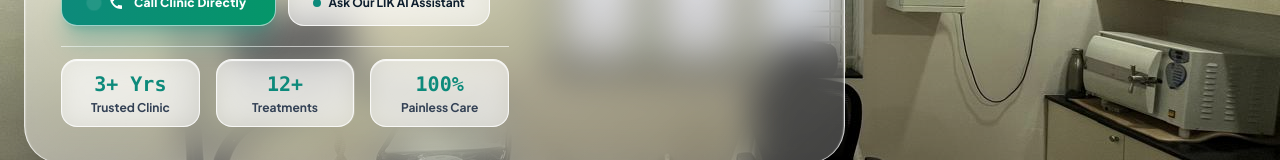
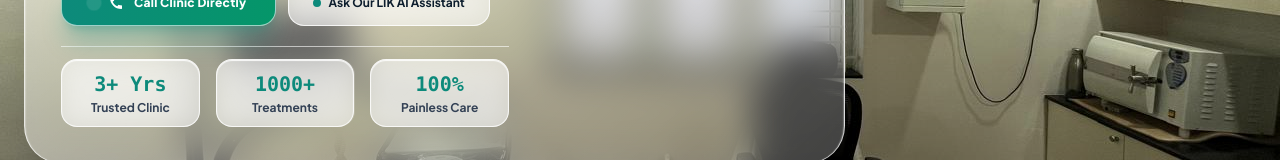
Before and after one commit to hariharan-n1217/Hope-Dental, a React (Vite) app in the folder frontend/: page / in a window 1280 px wide. Shown: the part 505-665 px from the top of the page. Built offline with nearby package versions, Linux system fonts and the light colour scheme; a web font is replaced by a local one.

Commit message:
Update app.jsx frontend changes

```diff
--- a/frontend/src/App.jsx
+++ b/frontend/src/App.jsx
@@ -790,7 +790,7 @@ I would like to book an appointment:
                         <p className="text-[9px] sm:text-xs text-slate-700 font-bold mt-0.5">Trusted Clinic</p>
                       </div>
                       <div className="ios-sub-bubble p-2.5 rounded-2xl text-center">
-                        <p className="text-base sm:text-xl font-black font-mono text-[#0d8a7b]">12+</p>
+                        <p className="text-base sm:text-xl font-black font-mono text-[#0d8a7b]">1000+</p>
                         <p className="text-[9px] sm:text-xs text-slate-700 font-bold mt-0.5">Treatments</p>
                       </div>
                       <div className="ios-sub-bubble p-2.5 rounded-2xl text-center">
```
Also changed, not shown: frontend/src/assets/hopedental-results2.png.
